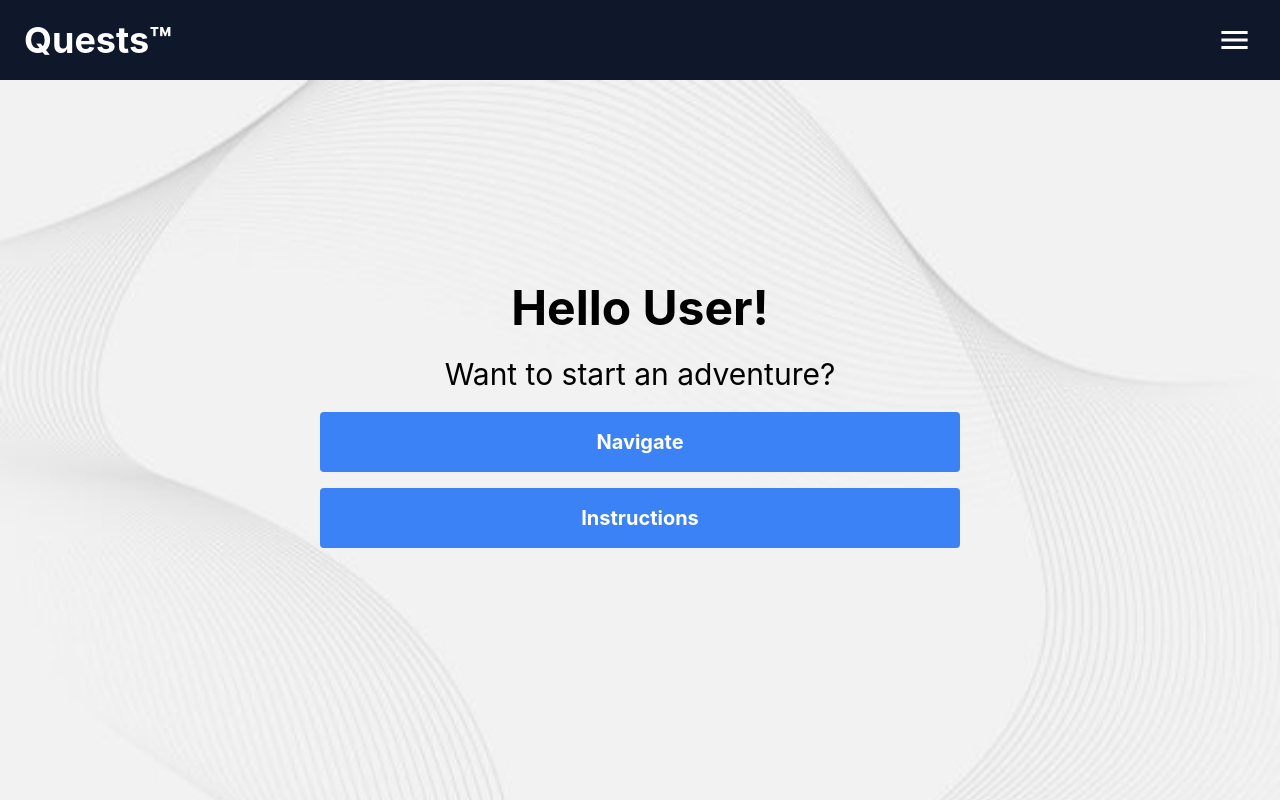
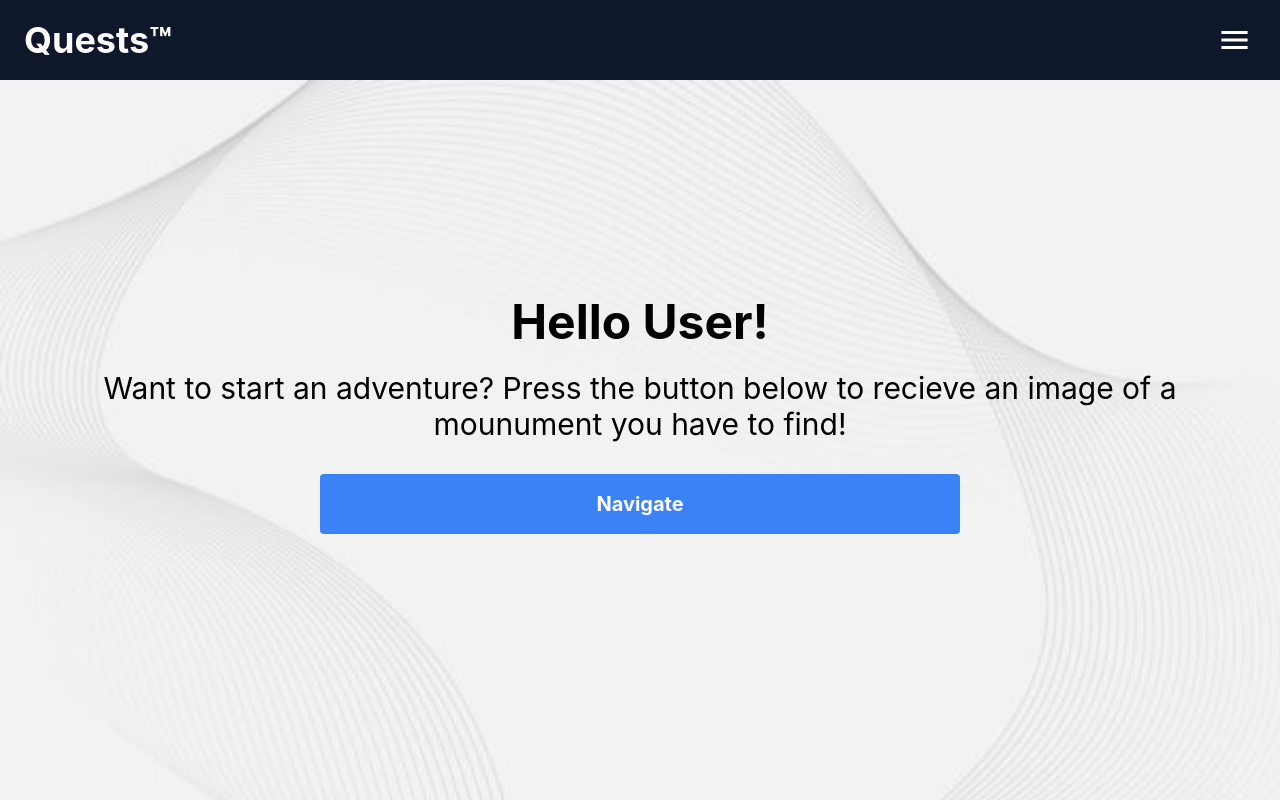
Before and after one commit to nnhphong/GrassQuest, a React (Vite) app in the folder frontend/: page / in a window 1280 px wide. Built offline with nearby package versions, Linux system fonts and the light colour scheme.

Commit message:
modify homepage

```diff
--- a/frontend/src/body.jsx
+++ b/frontend/src/body.jsx
@@ -2,18 +2,18 @@
 function Body({setView}) {
   return (
     <div className="bg-[url(./assets/test.jpg)] h-[calc(100vh-5rem)] pb-20 bg-cover flex flex-col justify-center">
-        <h1 className = "px-2 pt-10 pb-3 text-center text-5xl font-bold">Hello User!</h1>
-        <h2 className = "px-2 py-3 text-center text-wrap text-3xl">Want to start an adventure?</h2>
+        <h1 className = "px-4 pt-10 pb-3 text-center text-5xl font-bold">Hello User!</h1>
+        <h2 className = "px-4 pt-3 pb-6 text-center text-wrap text-3xl">Want to start an adventure? Press the button below to recieve an image of a mounument you have to find!</h2>
         <div className="flex justify-center my-2">
             <button className="bg-blue-500 hover:bg-blue-700 text-white font-bold text-xl py-4 px-8 rounded w-1/2" onClick={()=>{
               setView("ingame");
             }}>Navigate</button>
         </div>
-        <div className="flex justify-center my-2">
+        {/* <div className="flex justify-center my-2">
             <button className="bg-blue-500 hover:bg-blue-700 text-white font-bold text-xl py-4 px-8 rounded w-1/2" onClick={()=>{
               setView("instructions");
             }}>Instructions</button>
-        </div>
+        </div> */}
     </div>
   )
 }
```
